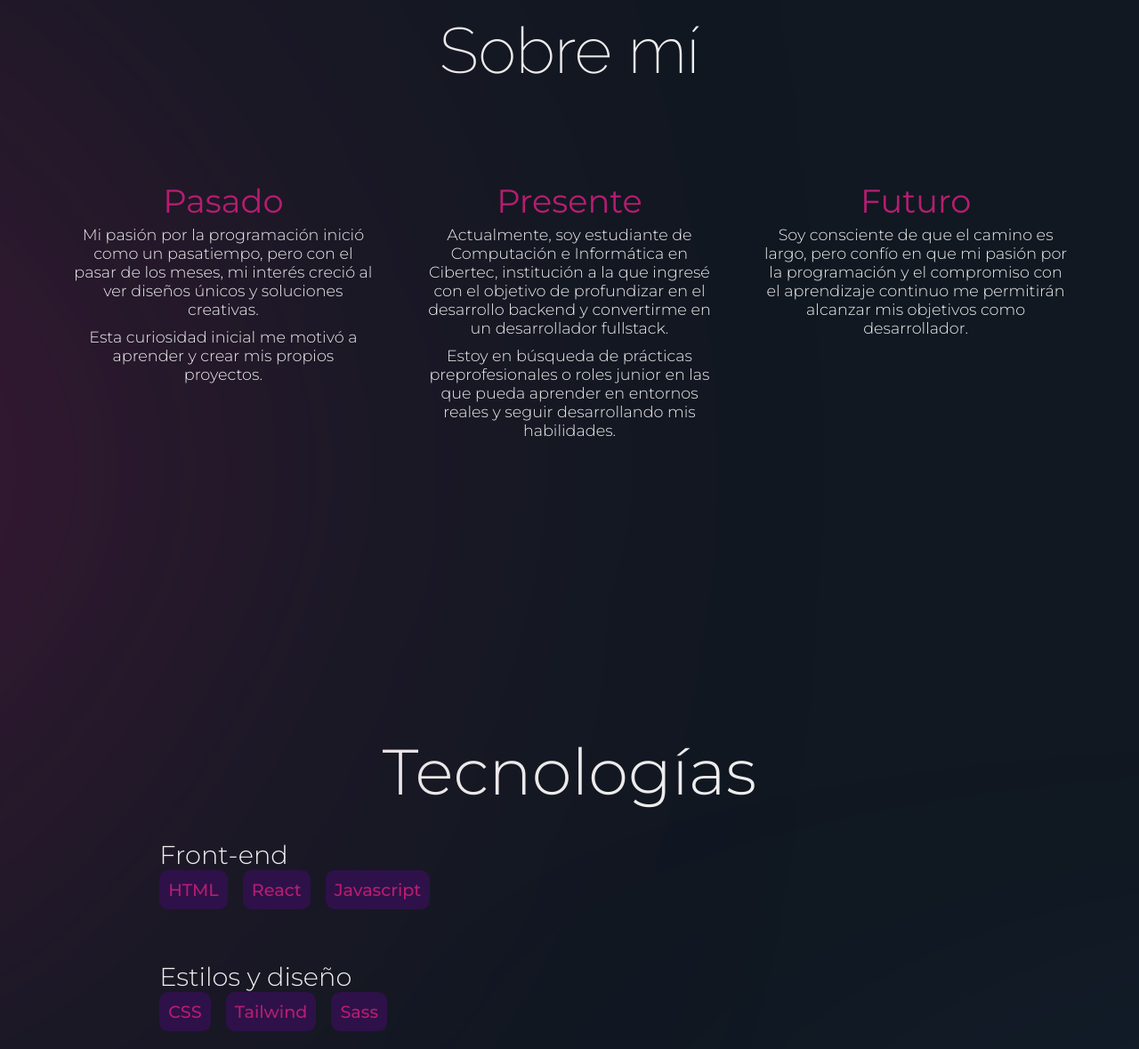
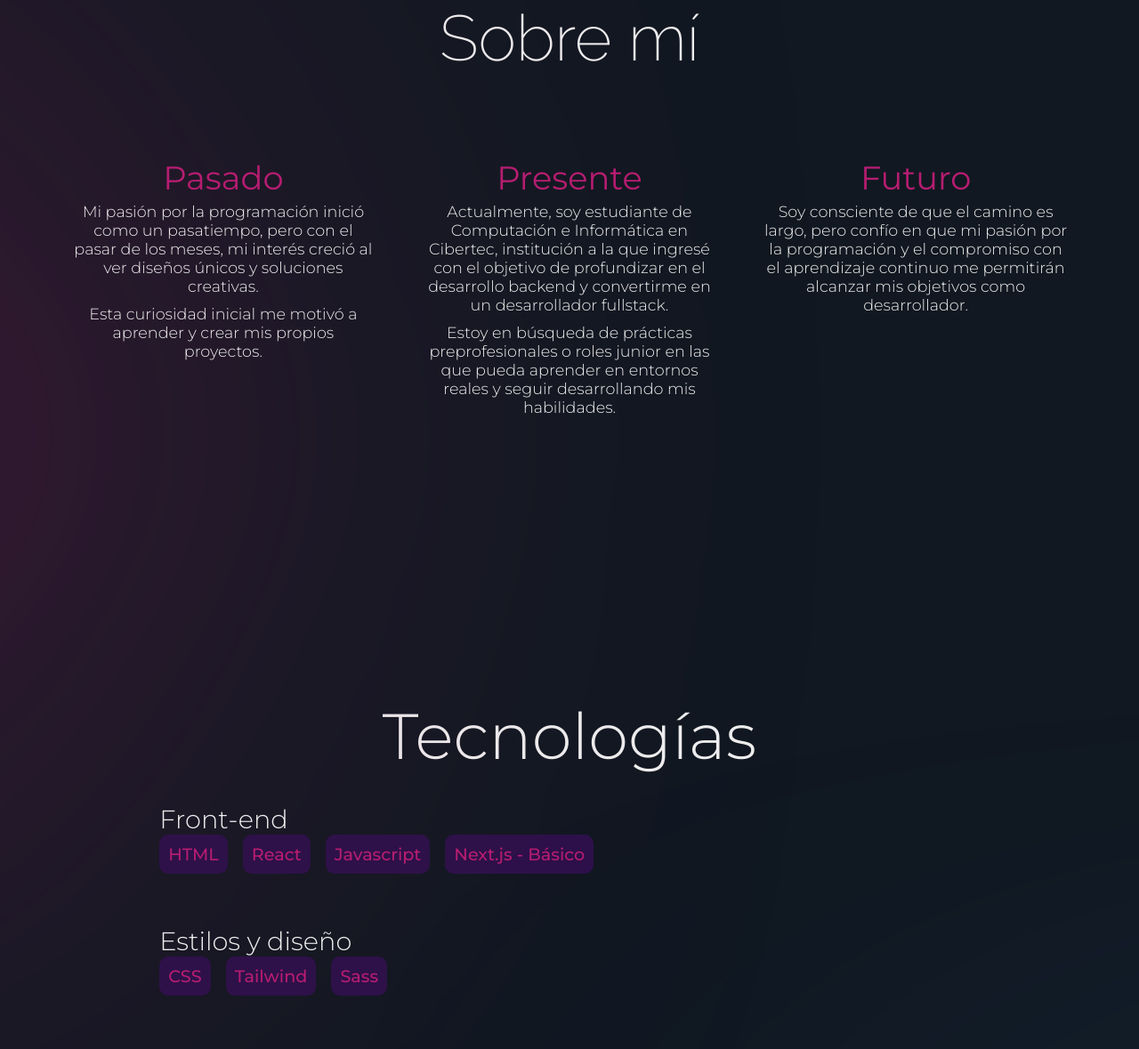
Before and after one commit to Isaviil/PortfolioV2, a React (Vite) app in the folder my-portfolio/: page / in a window 1280 px wide. Shown: the part 1036-2215 px from the top of the page at 89% size. Built offline with nearby package versions, Linux system fonts and the light colour scheme; a web font is replaced by a local one.

Commit message:
Next.js
Se agregó Next.js, básico, a las tecnologías

```diff
--- a/my-portfolio/src/components/AboutMe.scss
+++ b/my-portfolio/src/components/AboutMe.scss
@@ -4,7 +4,7 @@
 .about-me{
     @include mixins.flex-position(flex, column, space-evenly, center);
     width: 100%;
-    height: 85vh;
+    height: 80vh;
     background-color: var(--color-bg);
     color: var(--color-text);
     cursor: default;
--- a/my-portfolio/src/components/TechSkills.jsx
+++ b/my-portfolio/src/components/TechSkills.jsx
@@ -11,7 +11,8 @@ let arraySkills = [
         skills: [
         "HTML",
         "React",
-        "Javascript"]
+        "Javascript",
+        "Next.js - Básico"]
     },{
         category: "Estilos y diseño",
         skills: [
```
